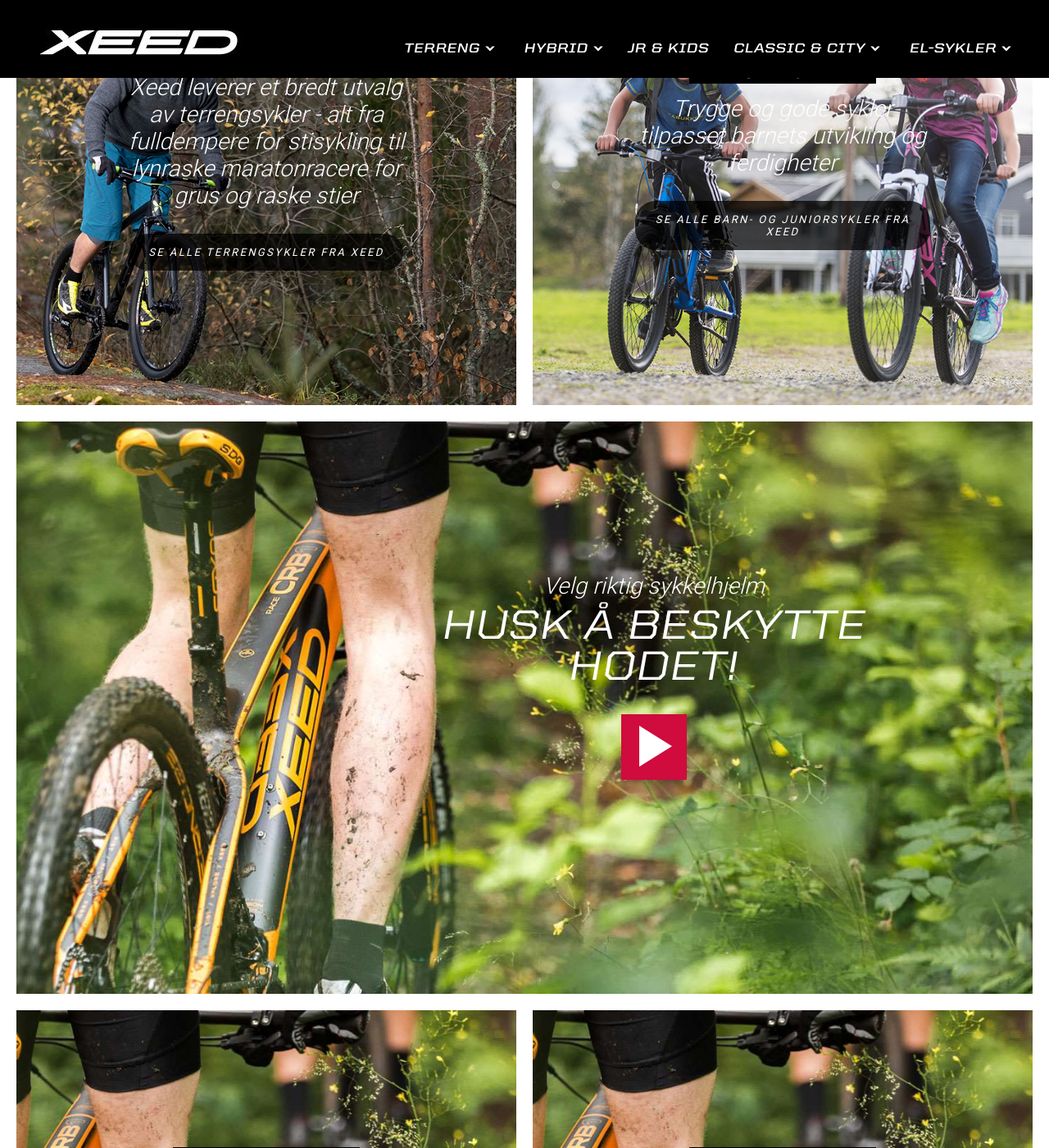
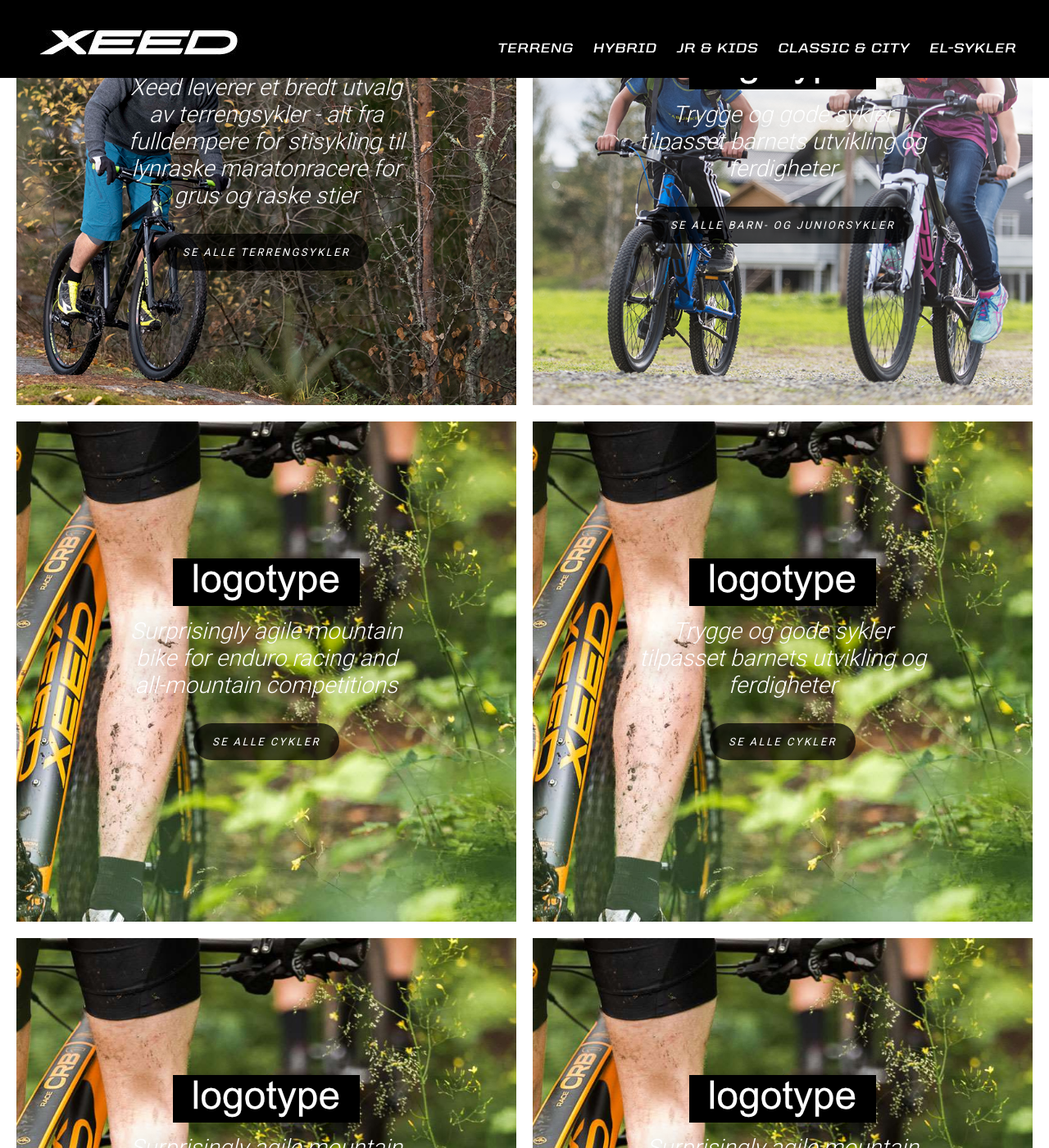
Before and after one commit to xeedbikes/xeedbikes.github.io, a Jekyll site: the page built from index.md, in a window 1280 px wide and 1400 px high, scrolled down 861 px. Shown: the whole window at 82% size. Built offline with Jekyll 4.4.1, drawn with Linux system fonts in a browser that asks for light colours; some of the changed lines change nothing that is shown.

Commit message:
Update index.md

```diff
--- a/index.md
+++ b/index.md
@@ -27,24 +27,15 @@
     logoFileName: logotype.png
     intro: Xeed leverer et bredt utvalg av terrengsykler - alt fra fulldempere for stisykling til lynraske maratonracere for grus og raske stier
     imageFileName: 50-xeed-terreng-hardtail.png
-    linkText: Se alle terrengsykler fra Xeed
+    linkText: Se alle terrengsykler
     linkUrl: https://www.sport1.no/varemerker/xeed/?a=c89ca348-1eb5-4a46-a253-731fe22b8465
 
 -   name: KID & JR
     logoFileName: logotype.png
     intro: Trygge og gode sykler tilpasset barnets utvikling og ferdigheter
     imageFileName: 50-xeed-kids.png
-    linkText: Se alle barn- og juniorsykler fra Xeed
+    linkText: Se alle barn- og juniorsykler
     linkUrl: https://www.sport1.no/varemerker/xeed/?a=be2d9e7c-0475-49d0-ae74-81483889f816
-
-# FORSIDE VIDEO BLOKK 100% BREDDE
-fullwidthvideo:
--   name: HUSK Å BESKYTTE HODET!
-    intro: Velg riktig sykkelhjelm
-    imageFileName: 1600x800_xeed_closeup_terreng.jpg
-    linkText: video
-    youtubeId: zB4f-uK1CuE
-    textPosition: right
 
 # FORSIDE BLOKK 50% BREDDE
 halfwidth2:
@@ -98,63 +89,23 @@
 headerlinks:
 -   id: 1
     linkText: Terreng
-    linkUrl:
-    subMenu:
-        -   id: 1_1
-            linkText: Carbon Terreng
-            linkUrl: https://www.sport1.no/sykkel/sykler/terrengsykkel/?b=Xeed
-            linkImageUrl: logotype.png
-        -   id: 1_2
-            linkText: Race Terreng
-            linkUrl: https://www.sport1.no/sykkel/sykler/terrengsykkel/?b=Xeed
-            linkImageUrl: logotype.png
-        -   id: 1_3
-            linkText: Sport & Trening
-            linkUrl: https://www.sport1.no/sykkel/sykler/terrengsykkel/?b=Xeed
-            linkImageUrl: logotype.png
+    linkUrl: https://www.sport1.no/varemerker/xeed/?a=c89ca348-1eb5-4a46-a253-731fe22b8465
 
 -   id: 2
     linkText: Hybrid
-    linkUrl:
-    subMenu:
-        -   id: 1_1
-            linkText: Hybrid 1
-            linkUrl: https://www.sport1.no/sykkel/sykler/terrengsykkel/?b=Xeed
-            linkImageUrl: logotype.png
-        -   id: 1_2
-            linkText: Hybrid 2
-            linkUrl: https://www.sport1.no/sykkel/sykler/terrengsykkel/?b=Xeed
-            linkImageUrl: logotype.png
+    linkUrl: https://www.sport1.no/varemerker/xeed/?a=9c344a38-3e0a-4b2b-88de-a5b4b04447ed
 
 -   id: 3
     linkText: Jr & Kids
-    linkUrl: https://www.sport1.no/sykkel/sykler/hybridsykkel/?b=Xeed
+    linkUrl: https://www.sport1.no/varemerker/xeed/?a=be2d9e7c-0475-49d0-ae74-81483889f816
 
 -   id: 4
     linkText: Classic & City
-    linkUrl:
-    subMenu:
-        -   id: 4_1
-            linkText: Classic & City 1
-            linkUrl: https://www.sport1.no/sykkel/sykler/bysykkel/?b=Xeed
-            linkImageUrl: logotype.png
-        -   id: 4_2
-            linkText: Classic & City 2
-            linkUrl: https://www.sport1.no/sykkel/sykler/bysykkel/?b=Xeed
-            linkImageUrl: logotype.png
+    linkUrl: https://www.sport1.no/varemerker/xeed/?a=7b221a9f-029c-4293-a7d4-de5e54260026
 
 -   id: 5
     linkText: El-sykler
-    linkUrl:
-    subMenu:
-        -   id: 5_1
-            linkText: El-sykkel 1
-            linkUrl: https://www.sport1.no/sykkel/sykler/el--sykler/?b=Xeed
-            linkImageUrl: logotype.png
-        -   id: 5_2
-            linkText: El-sykkel 2
-            linkUrl: https://www.sport1.no/sykkel/sykler/el--sykler/?b=Xeed
-            linkImageUrl: logotype.png
+    linkUrl: https://www.sport1.no/varemerker/xeed/?a=599fc3f6-83c7-49d3-a6ce-afe66720b86f
 
 # FOOTER LENKER
 footerlinks:
```
